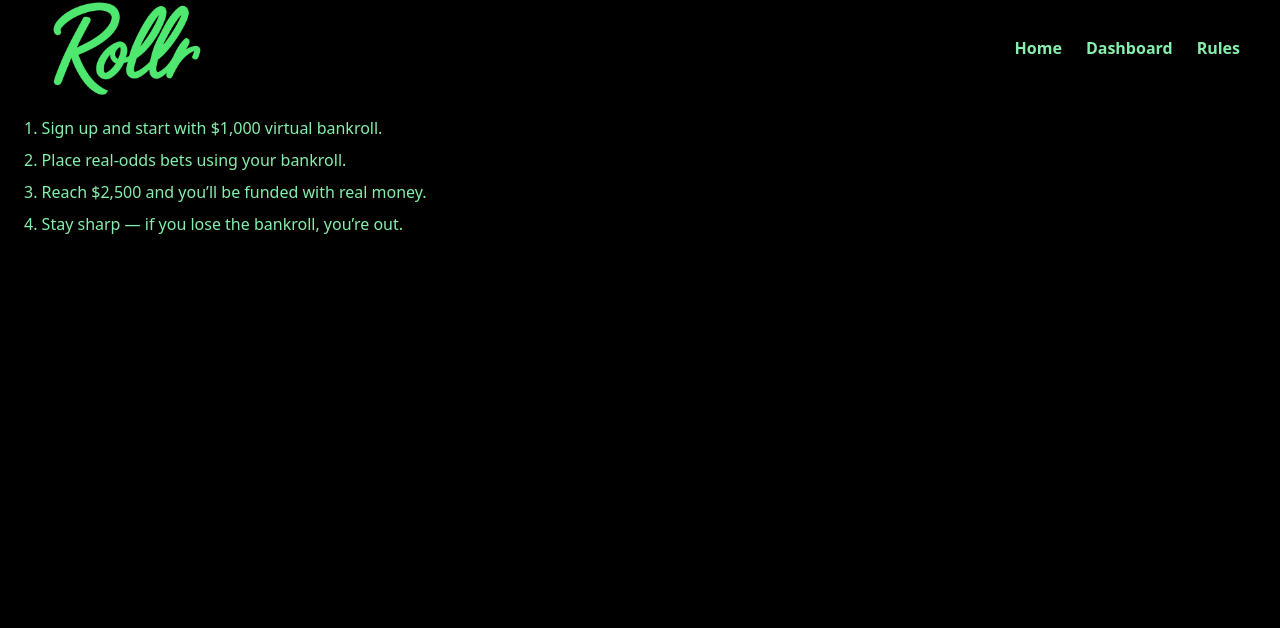
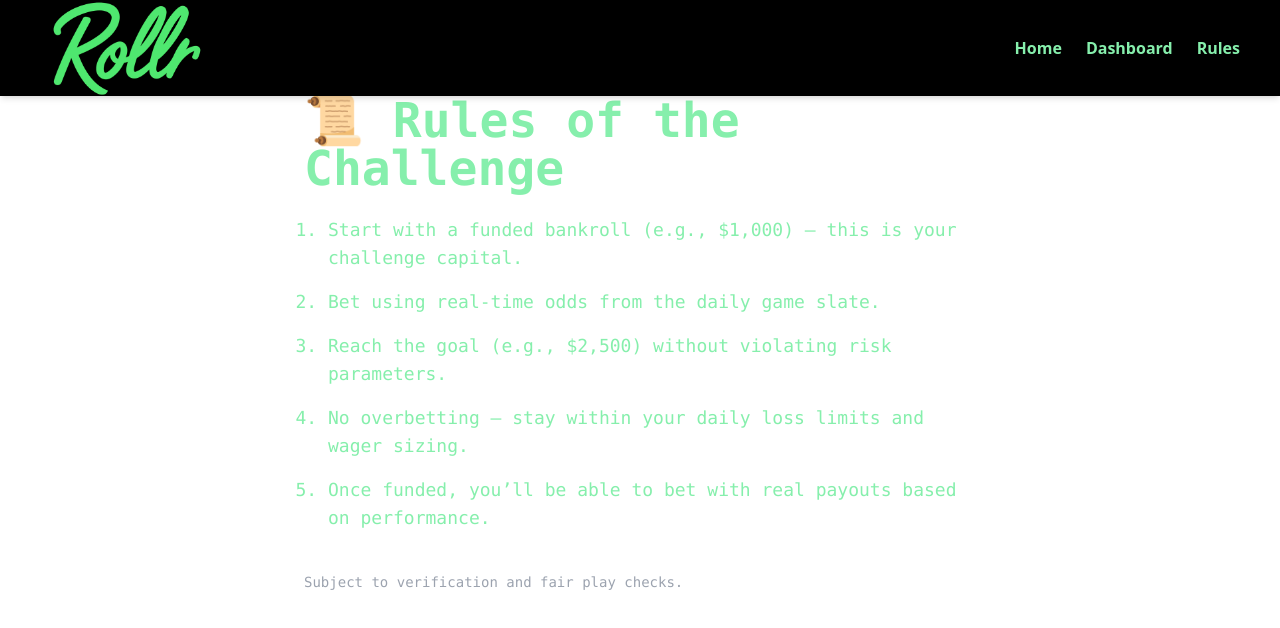
Before and after one commit to chipotleman/fundedfinal, a Next.js app: page /rules in a window 1280 px wide. Shown: the top 628 px of the page. Built offline with nearby package versions, Linux system fonts and the light colour scheme.

Commit message:
Update rules.js

```diff
--- a/pages/rules.js
+++ b/pages/rules.js
@@ -2,17 +2,33 @@ import TopNavbar from '../components/TopNavbar';
 
 export default function Rules() {
   return (
-    <div className="bg-black text-white min-h-screen">
+    <>
       <TopNavbar />
-      <div className="pt-16 px-6">
-        <h1 className="text-3xl font-bold text-[#4fe870] mb-4">How It Works</h1>
-        <ol className="list-decimal list-inside text-green-300 space-y-2">
-          <li>Sign up and start with $1,000 virtual bankroll.</li>
-          <li>Place real-odds bets using your bankroll.</li>
-          <li>Reach $2,500 and you’ll be funded with real money.</li>
-          <li>Stay sharp — if you lose the bankroll, you’re out.</li>
+      <div className="pt-24 px-6 sm:px-12 text-green-300 font-mono max-w-3xl mx-auto">
+        <h1 className="text-3xl sm:text-5xl font-bold mb-6">📜 Rules of the Challenge</h1>
+
+        <ol className="list-decimal ml-6 space-y-4 text-lg">
+          <li>
+            Start with a funded bankroll (e.g., $1,000) — this is your challenge capital.
+          </li>
+          <li>
+            Bet using real-time odds from the daily game slate.
+          </li>
+          <li>
+            Reach the goal (e.g., $2,500) without violating risk parameters.
+          </li>
+          <li>
+            No overbetting — stay within your daily loss limits and wager sizing.
+          </li>
+          <li>
+            Once funded, you’ll be able to bet with real payouts based on performance.
+          </li>
         </ol>
+
+        <div className="mt-10 text-sm text-gray-400">
+          Subject to verification and fair play checks.
+        </div>
       </div>
-    </div>
+    </>
   );
 }
```
